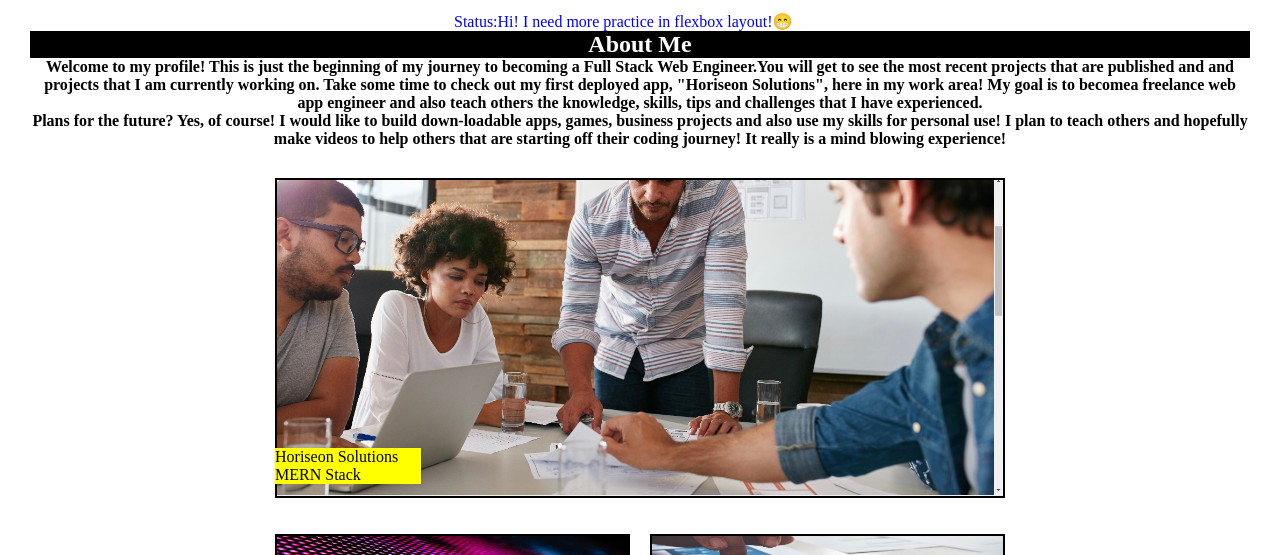
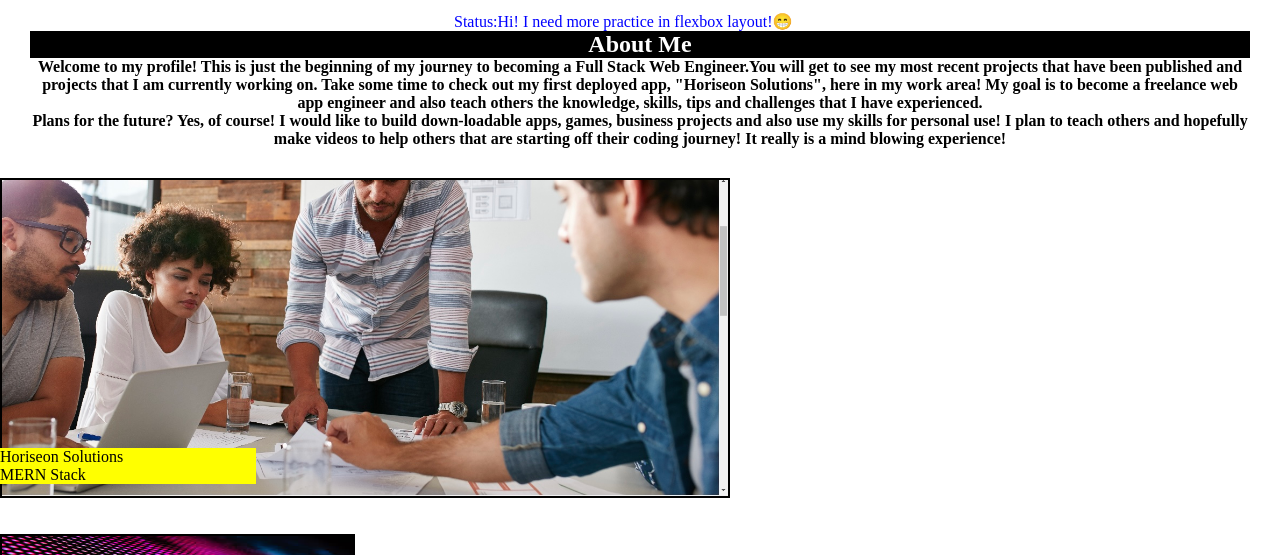
Before and after one commit to Ariesscode/Portfolio-07-2023, a plain HTML site: page index.html in a window 1280 px wide. Shown: the part 370-925 px from the top of the page. Drawn offline with Linux system fonts and the light colour scheme.

Commit message:
fixed some grammar mistakes

```diff
--- a/index.html
+++ b/index.html
@@ -49,9 +49,9 @@
     <article>
         <h2>About Me</h2>
             <p>Welcome to my profile! This is just the beginning of my journey to becoming
-                a Full Stack Web Engineer.You will get to see the most recent projects that are published and
-                and projects that I am currently working on. Take some time to check out my first
-                deployed app, "Horiseon Solutions", here in my work area! My goal is to becomea
+                a Full Stack Web Engineer.You will get to see my most recent projects that have been published and
+                 projects that I am currently working on. Take some time to check out my first
+                deployed app, "Horiseon Solutions", here in my work area! My goal is to become a
                 freelance web app engineer and also teach others the knowledge, skills, tips and challenges
                 that I have experienced.
             </p>
@@ -63,13 +63,6 @@
     </article>
     </div>
 
-
-    <div class="work" id="work">
-
-
-
-
-        <section>
 
 
             <figure class="horiseon">
```
